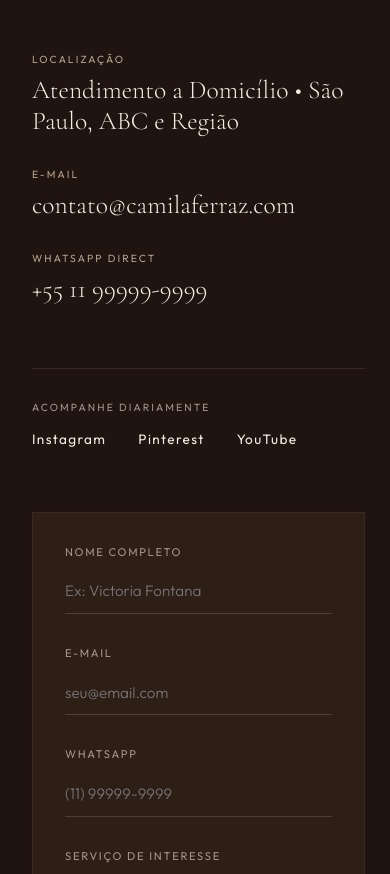
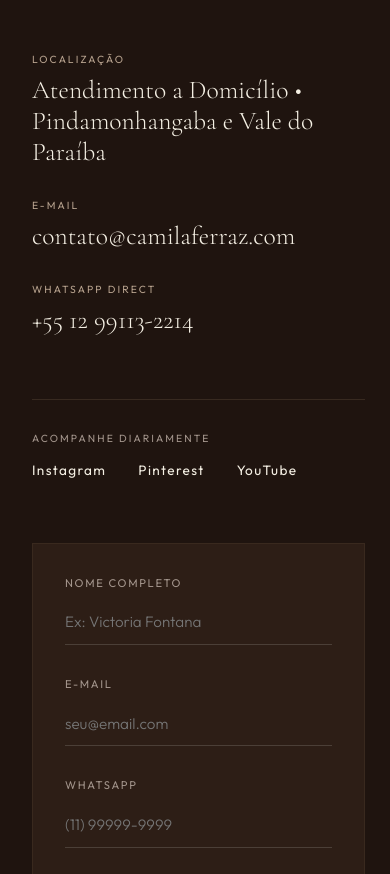
Before and after one commit to willdbga-code/Camila, a website built with Vite: page index.html in a window 390 px wide. Shown: the part 10615-11489 px from the top of the page. Built offline with nearby package versions, Linux system fonts and the light colour scheme.

Commit message:
chore: update location to Pindamonhangaba and phone number

```diff
--- a/index.html
+++ b/index.html
@@ -257,7 +257,7 @@
                     <div class="contact-details">
                         <div class="detail-item">
                             <span class="detail-label">Localização</span>
-                            <span class="detail-value">Atendimento a Domicílio • São Paulo, ABC e Região</span>
+                            <span class="detail-value">Atendimento a Domicílio • Pindamonhangaba e Vale do Paraíba</span>
                         </div>
                         <div class="detail-item">
                             <span class="detail-label">E-mail</span>
@@ -265,8 +265,8 @@
                         </div>
                         <div class="detail-item">
                             <span class="detail-label">WhatsApp Direct</span>
-                            <a href="https://wa.me/5511999999999" target="_blank" class="whatsapp-link" id="whatsapp-direct-link">
-                                +55 11 99999-9999
+                            <a href="https://wa.me/5512991132214" target="_blank" class="whatsapp-link" id="whatsapp-direct-link">
+                                +55 12 99113-2214
                             </a>
                         </div>
                     </div>
```
